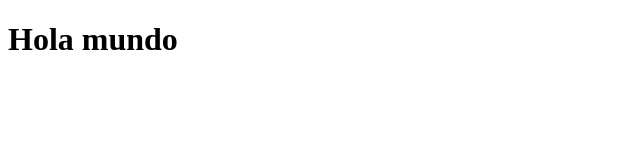
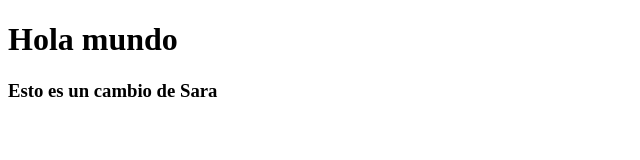
Before and after one commit to sara-ferman/miPrimerRepositorio, a plain HTML site: page Documents/miPrimerRepositorio/index.html in a window 1280 px wide. Shown: the whole page, without its empty margins (0-640 px from the left). Drawn offline with Linux system fonts and the light colour scheme.

Commit message:
Se ha hecho un cambio en index.html

```diff
--- a/Documents/miPrimerRepositorio/index.html
+++ b/Documents/miPrimerRepositorio/index.html
@@ -8,5 +8,6 @@
 </head>
 <body>
     <h1>Hola mundo</h1>
+    <h3> Esto es un cambio de Sara</h3>
 </body>
 </html>
```
